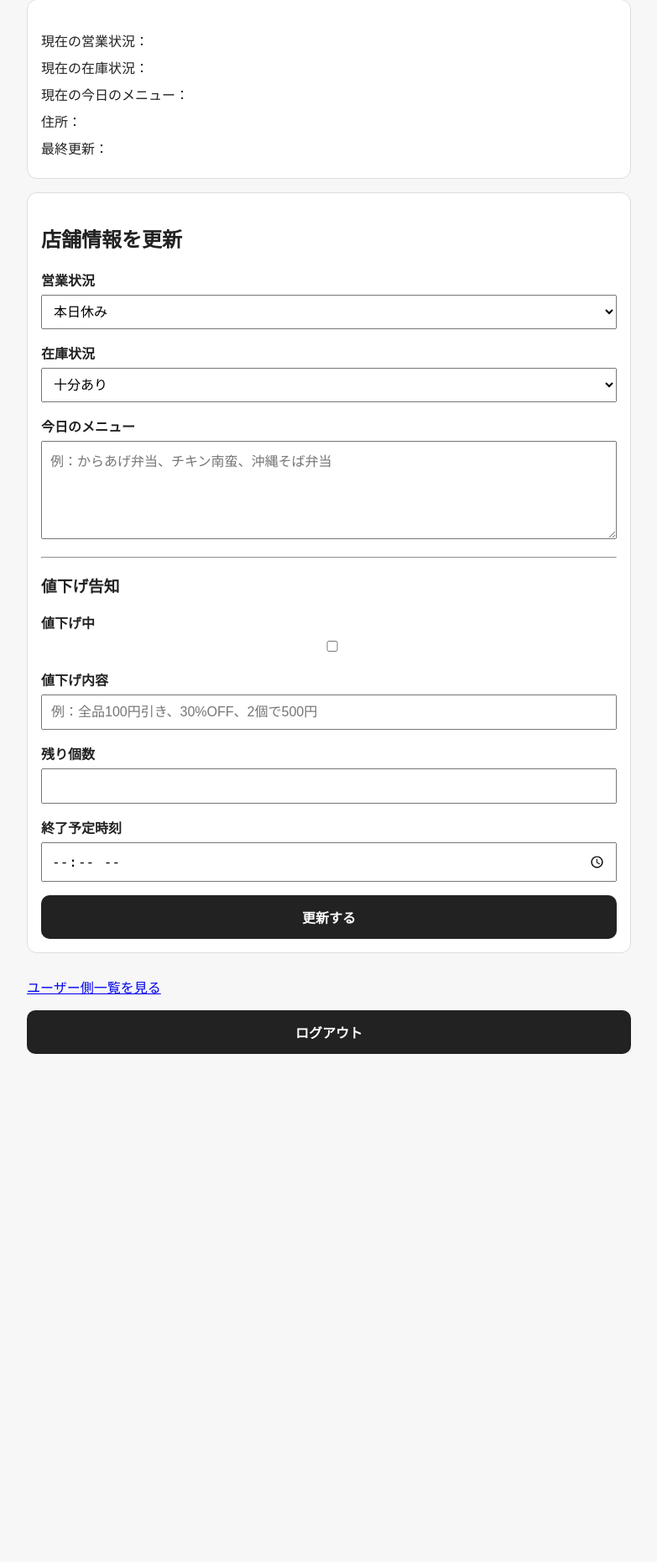
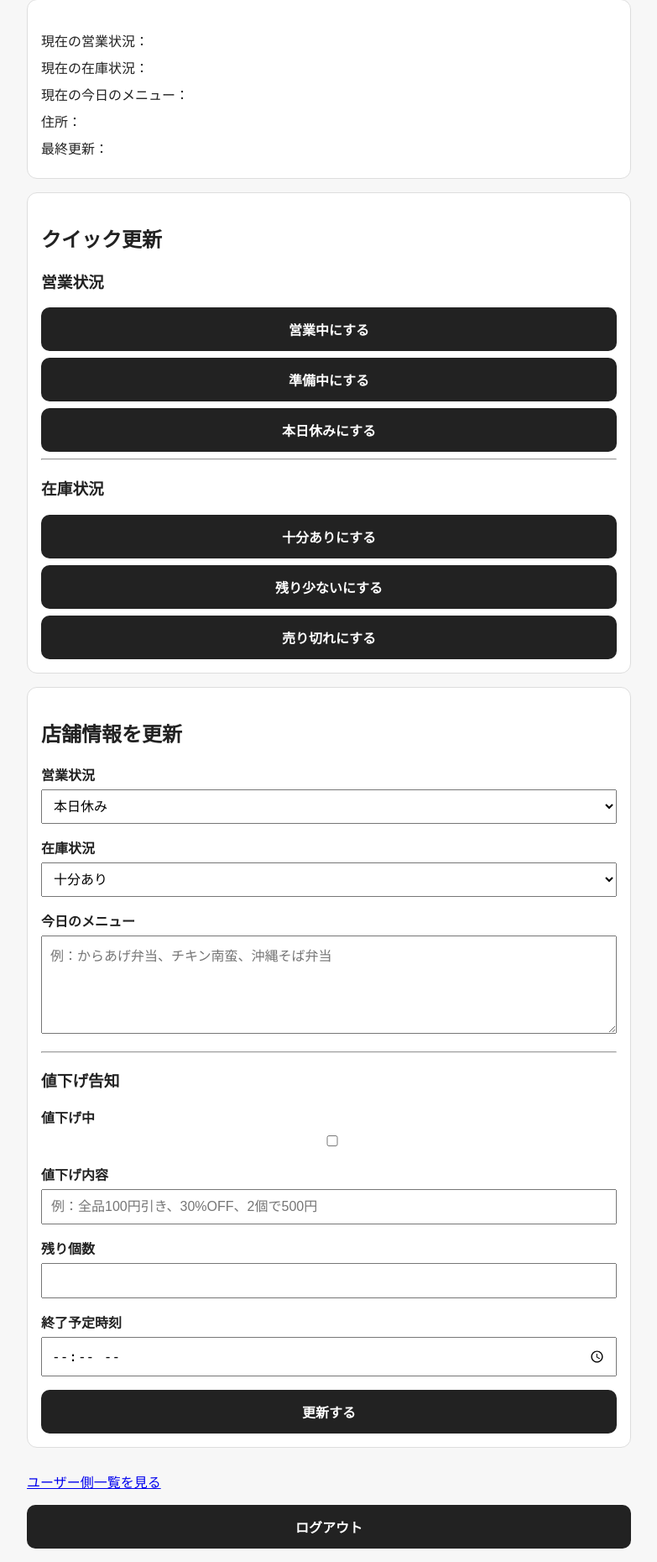
Before and after one commit to Hibiki0417/imaben, a Django app: template src/shops/templates/shops/manager/dashboard.html in a window 1280 px wide. Shown: the part 109-1969 px from the top of the page at 84% size, without its empty margins (248-1031 px from the left). Before the commit the page ends 1364 px from the top, so only its background shows below. Run offline with Django 5.2, Linux system fonts and the light colour scheme; the template is opened without the code that fills it: values that come from a table or form of the project are taken from there, others are empty.

Commit message:
機能追加：店舗ダッシュボードにクイック更新ボタンを追加

```diff
--- a/src/config/urls.py
+++ b/src/config/urls.py
@@ -1,6 +1,7 @@
 from django.contrib import admin
 from django.urls import path, include
 from django.contrib.auth import views as auth_views
+
 
 urlpatterns = [
     path('admin/', admin.site.urls),
--- a/src/shops/templates/shops/manager/dashboard.html
+++ b/src/shops/templates/shops/manager/dashboard.html
@@ -21,6 +21,59 @@
             <p class="status-row">現在の今日のメニュー：{{ shop.today_menu|linebreaksbr }}</p>
             <p class="status-row">住所：{{ shop.address }}</p>
             <p class="status-row">最終更新：{{ shop.updated_at }}</p>
+        </div>
+
+
+        <div class="form-section">
+            <h2>クイック更新</h2>
+
+            <h3>営業状況</h3>
+
+            <form method="post" action="{% url 'shops:update_quick_status' %}" style="margin-bottom: 8px;">
+                {% csrf_token %}
+                <input type="hidden" name="status_type" value="business_status">
+                <input type="hidden" name="status_value" value="open">
+                <button type="submit">営業中にする</button>
+            </form>
+
+            <form method="post" action="{% url 'shops:update_quick_status' %}" style="margin-bottom: 8px;">
+                {% csrf_token %}
+                <input type="hidden" name="status_type" value="business_status">
+                <input type="hidden" name="status_value" value="preparing">
+                <button type="submit">準備中にする</button>
+            </form>
+
+            <form method="post" action="{% url 'shops:update_quick_status' %}" style="margin-bottom: 8px;">
+                {% csrf_token %}
+                <input type="hidden" name="status_type" value="business_status">
+                <input type="hidden" name="status_value" value="closed">
+                <button type="submit">本日休みにする</button>
+            </form>
+
+            <hr>
+
+            <h3>在庫状況</h3>
+
+            <form method="post" action="{% url 'shops:update_quick_status' %}" style="margin-bottom: 8px;">
+                {% csrf_token %}
+                <input type="hidden" name="status_type" value="stock_status">
+                <input type="hidden" name="status_value" value="enough">
+                <button type="submit">十分ありにする</button>
+            </form>
+
+            <form method="post" action="{% url 'shops:update_quick_status' %}" style="margin-bottom: 8px;">
+                {% csrf_token %}
+                <input type="hidden" name="status_type" value="stock_status">
+                <input type="hidden" name="status_value" value="low">
+                <button type="submit">残り少ないにする</button>
+            </form>
+
+            <form method="post" action="{% url 'shops:update_quick_status' %}">
+                {% csrf_token %}
+                <input type="hidden" name="status_type" value="stock_status">
+                <input type="hidden" name="status_value" value="sold_out">
+                <button type="submit">売り切れにする</button>
+            </form>
         </div>
 
         <div class="form-section">
--- a/src/shops/urls.py
+++ b/src/shops/urls.py
@@ -5,6 +5,7 @@ app_name = 'shops'
 
 urlpatterns = [
     path('manager/dashboard/', views.manager_dashboard, name='manager_dashboard'),
+    path('manager/update-quick-status/', views.update_quick_status, name='update_quick_status'),
 
     path('', views.shop_list, name='shop_list'),
     path('<int:pk>/', views.shop_detail, name='shop_detail'),
```
Also changed, not shown: src/shops/views.py (+29 -0 lines).
